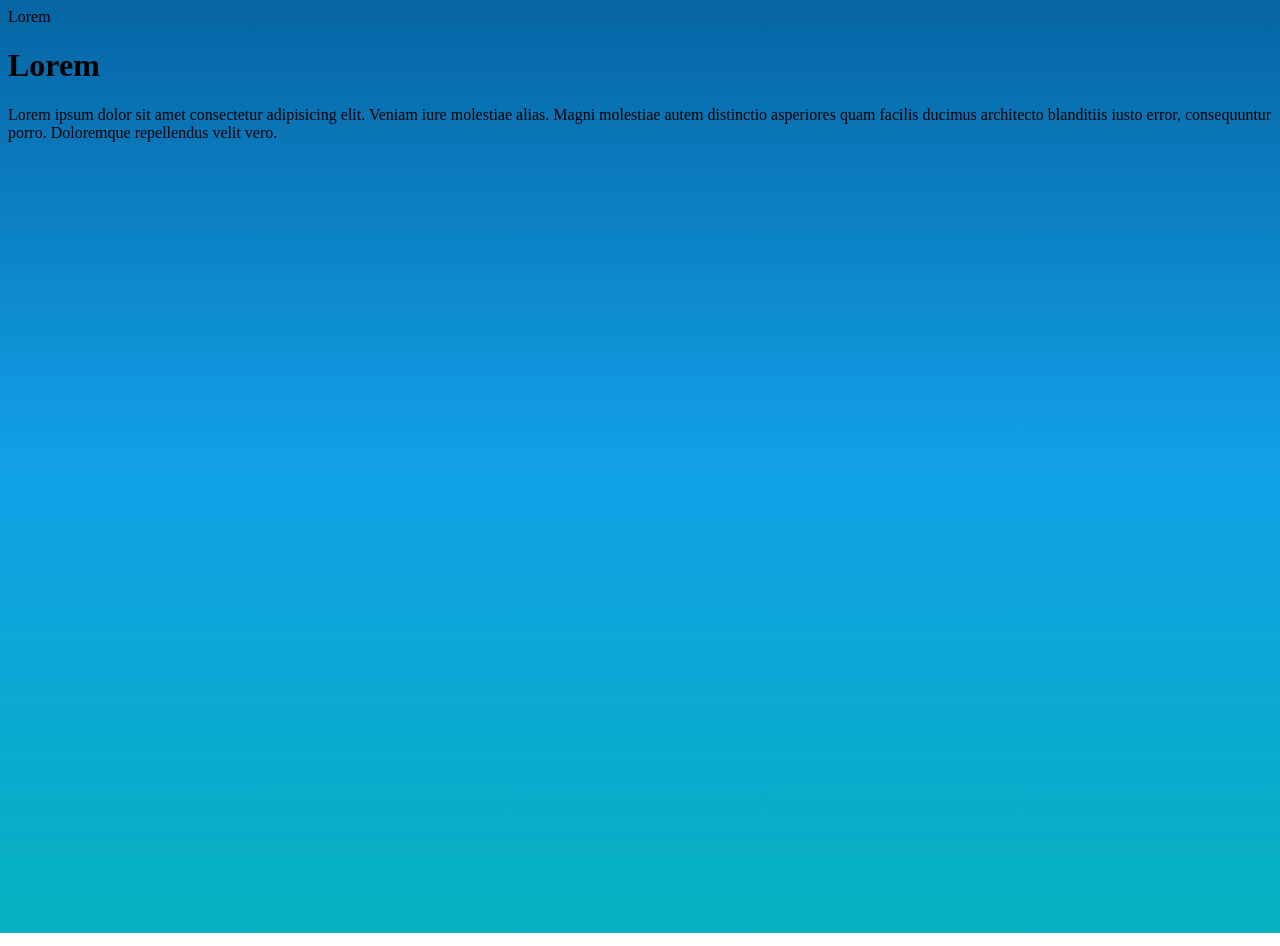
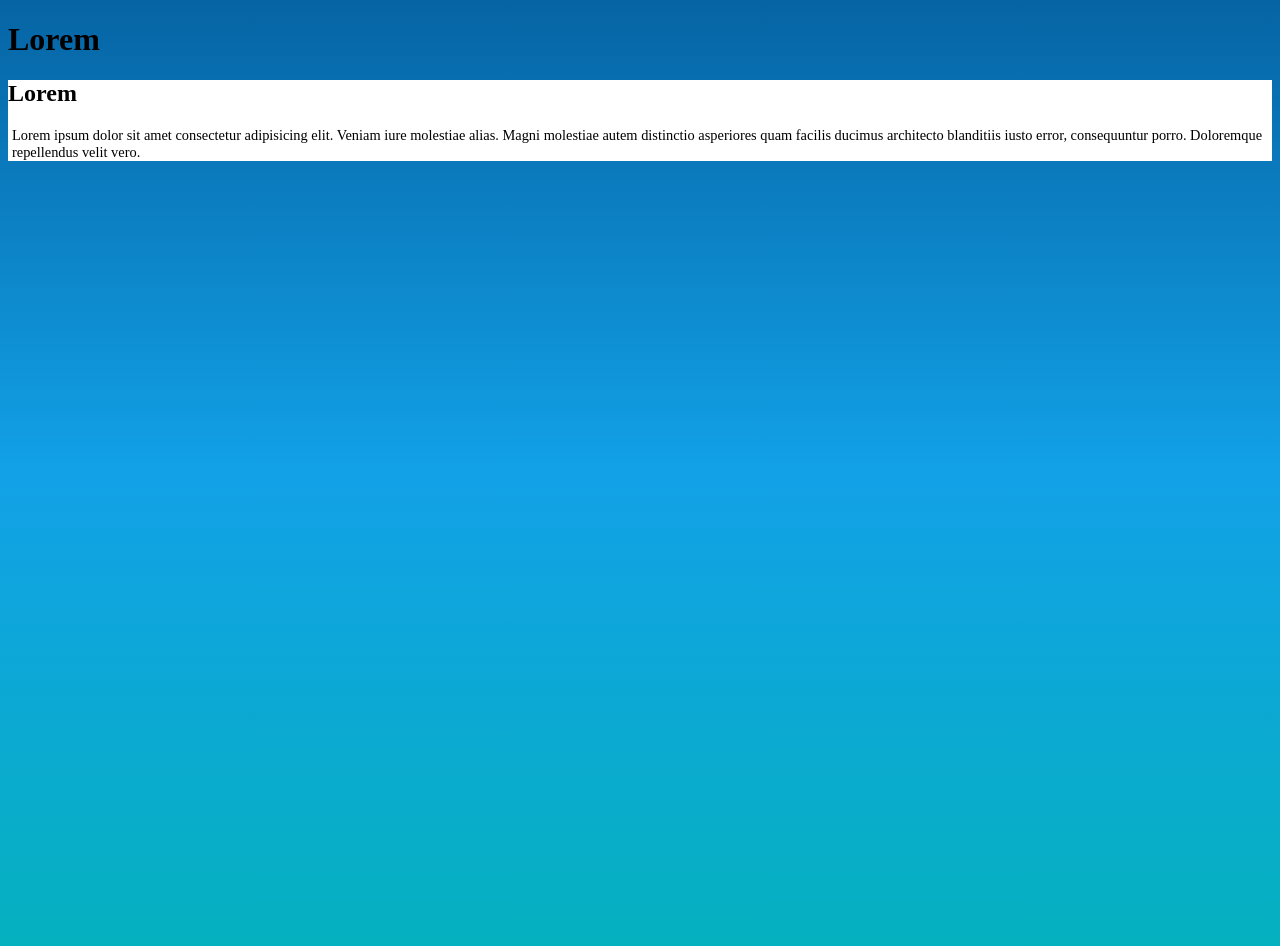
Before and after one commit to Guga12BR/SiN1, a plain HTML site: page aula 12/aula12.html in a window 1280 px wide. Drawn offline with Linux system fonts and the light colour scheme.

Commit message:
Add files via upload

```diff
--- a/aula 12/aula12.html
+++ b/aula 12/aula12.html
@@ -17,19 +17,34 @@
 
     ;
 
-    main {
+    main>h1,
+    p,
+    .browser {
+        margin: 10px;
+        padding: 5px;
+    }
 
+    .browser {
+        background: white;
+    }
+
+    .browser>h2,
+    p {
+        margin: 4px;
+        font-size: 90%;
     }
 </style>
 
 <body>
 
     <main>
-        Lorem
+        <h1>Lorem</h1>
+        <article class="browser">
         <h1>Lorem</h1>
         <p>Lorem ipsum dolor sit amet consectetur adipisicing elit. Veniam iure molestiae alias. Magni molestiae
             autem distinctio asperiores quam facilis ducimus architecto blanditiis iusto error, consequuntur porro.
             Doloremque repellendus velit vero.</p>
+        </article>
     </main>
 
 
```
